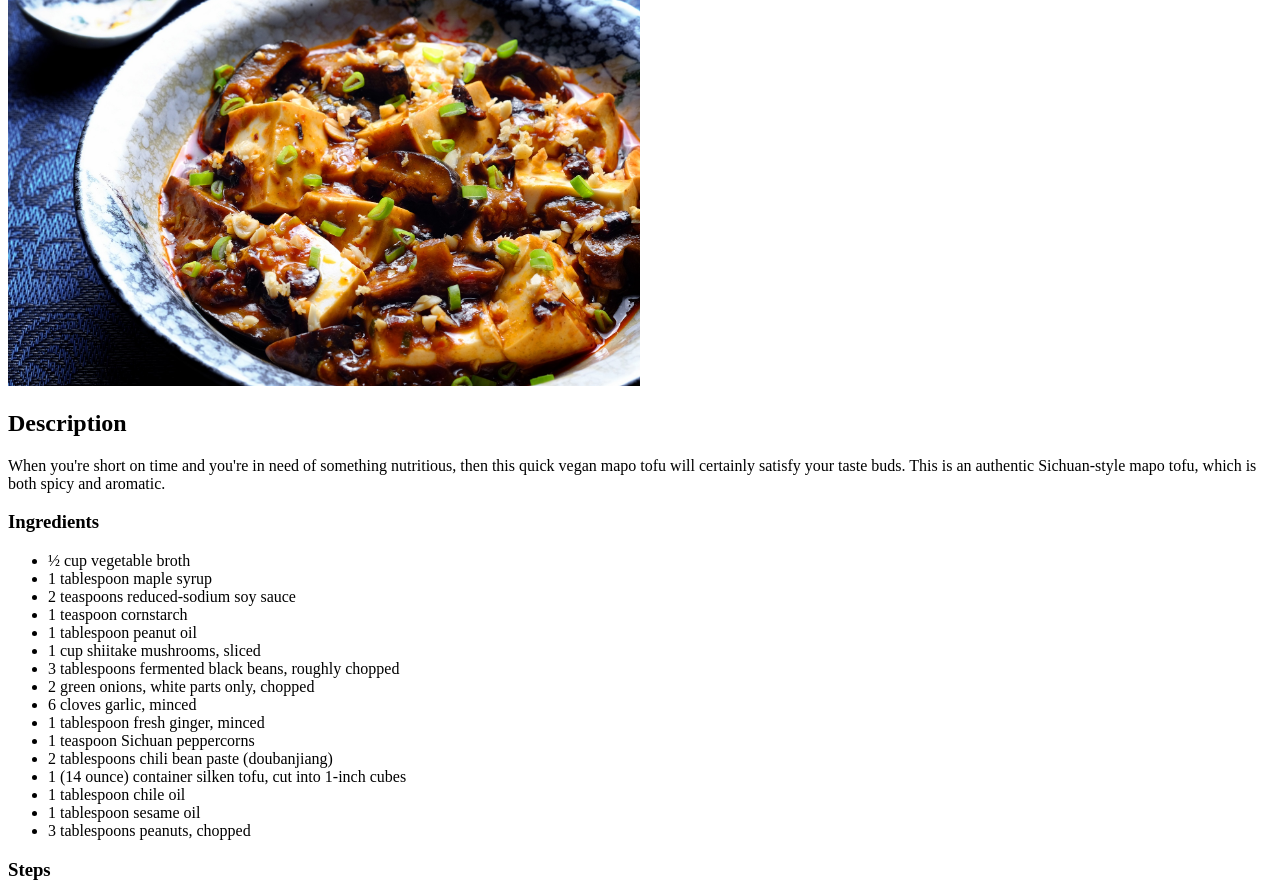
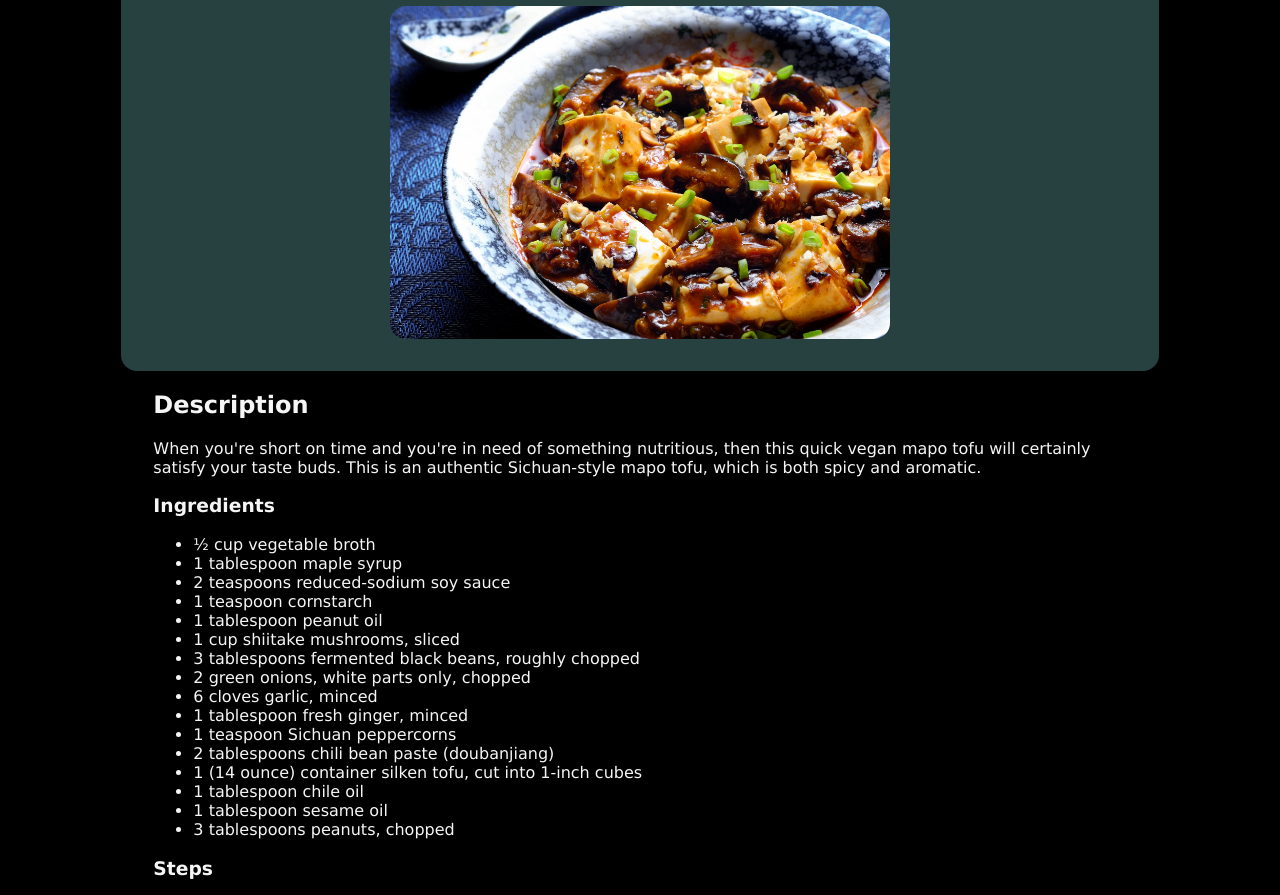
Before and after one commit to dch42/odin-recipes, a plain HTML site: page recipes/vegan-mapo-tofu.html in a window 1280 px wide. Shown: the part 115-1010 px from the top of the page. Drawn offline with Linux system fonts and the light colour scheme.

Commit message:
add styling

```diff
--- a/recipes/vegan-mapo-tofu.html
+++ b/recipes/vegan-mapo-tofu.html
@@ -2,15 +2,22 @@
 
 <head>
     <title>Odin Recipes - Vegan Mapo Tofu</title>
+    <link rel="stylesheet" href="../styles.css">
 </head>
 
 <body>
-    <h1>Vegan Mapo Tofu</h1>
-    <img src="../images/mapo-tofu.jpg" width="50%" alt="Vegan Mapo Tofu">
+    <div class="title-bar">
+        <h1 class="txt-center">Vegan Mapo Tofu</h1>
+        <img class="img-recipe" src="../images/mapo-tofu.jpg" alt="Vegan Mapo Tofu">
+    </div>
+    <div class="recipe-txt">
         <h2>Description</h2>
         <p>
-        When you're short on time and you're in need of something nutritious, then this quick vegan mapo tofu will certainly satisfy your taste buds. This is an authentic Sichuan-style mapo tofu, which is both spicy and aromatic.
+            When you're short on time and you're in need of something nutritious, then this quick vegan mapo tofu will
+            certainly satisfy your taste buds. This is an authentic Sichuan-style mapo tofu, which is both spicy and
+            aromatic.
         </p>
+
         <h3>Ingredients</h3>
         <ul>
             <li>½ cup vegetable broth</li>
@@ -33,9 +40,16 @@
         <h3>Steps</h3>
         <ol>
             <li>Mix vegetable broth, maple syrup, soy sauce, and cornstarch in a bowl.</li>
-        <li>Heat peanut oil in a wok over medium-high heat. Add mushrooms, black beans, green onions, garlic, ginger, and Sichuan peppercorns. Saute until aromatic, about 1 minute. Add chili bean paste and the soy sauce mixture. Cook and stir until thick, 3 to 5 minutes. Add tofu; cook until heated through, about 1 minute more.</li>
-        <li>Transfer cooked tofu to a serving dish; drizzle chile oil and sesame oil on top. Top with chopped peanuts.</li>
+            <li>Heat peanut oil in a wok over medium-high heat. Add mushrooms, black beans, green onions, garlic,
+                ginger,
+                and Sichuan peppercorns. Saute until aromatic, about 1 minute. Add chili bean paste and the soy sauce
+                mixture. Cook and stir until thick, 3 to 5 minutes. Add tofu; cook until heated through, about 1 minute
+                more.</li>
+            <li>Transfer cooked tofu to a serving dish; drizzle chile oil and sesame oil on top. Top with chopped
+                peanuts.
+            </li>
         </ol>
+    </div>
 </body>
 
 </html>
--- a/styles.css
+++ b/styles.css
@@ -3,14 +3,14 @@
     color: whitesmoke;
 }
 body {
-    background-color: slategrey;
+    background-color: black;
 }
 .txt-center {
     text-align: center;
 }
 
 .title-bar {
-    background-color: black;
+    background-color: rgb(39, 65, 65);
     width: 77%;
     margin: auto;
     padding: 2em;
@@ -18,9 +18,21 @@ body {
 }
 
 .recipe-link-list {
-    background-color: darkslategray;
     padding: 2em;
     width: 55%;
     margin: auto;
     border-radius: 1em;
 }
+
+.img-recipe {
+    width: 500px;
+    height: auto;
+    display: block;
+    margin-left: auto;
+    margin-right: auto;
+    border-radius: 1em;
+}
+.recipe-txt {
+    width: 77%;
+    margin: auto;
+}
```
Also changed, not shown: recipes/japanese-curry.html (+7 -2 lines), recipes/tamagoyaki.html (+7 -2 lines). Lines whose indentation alone changed are shown as unchanged.
